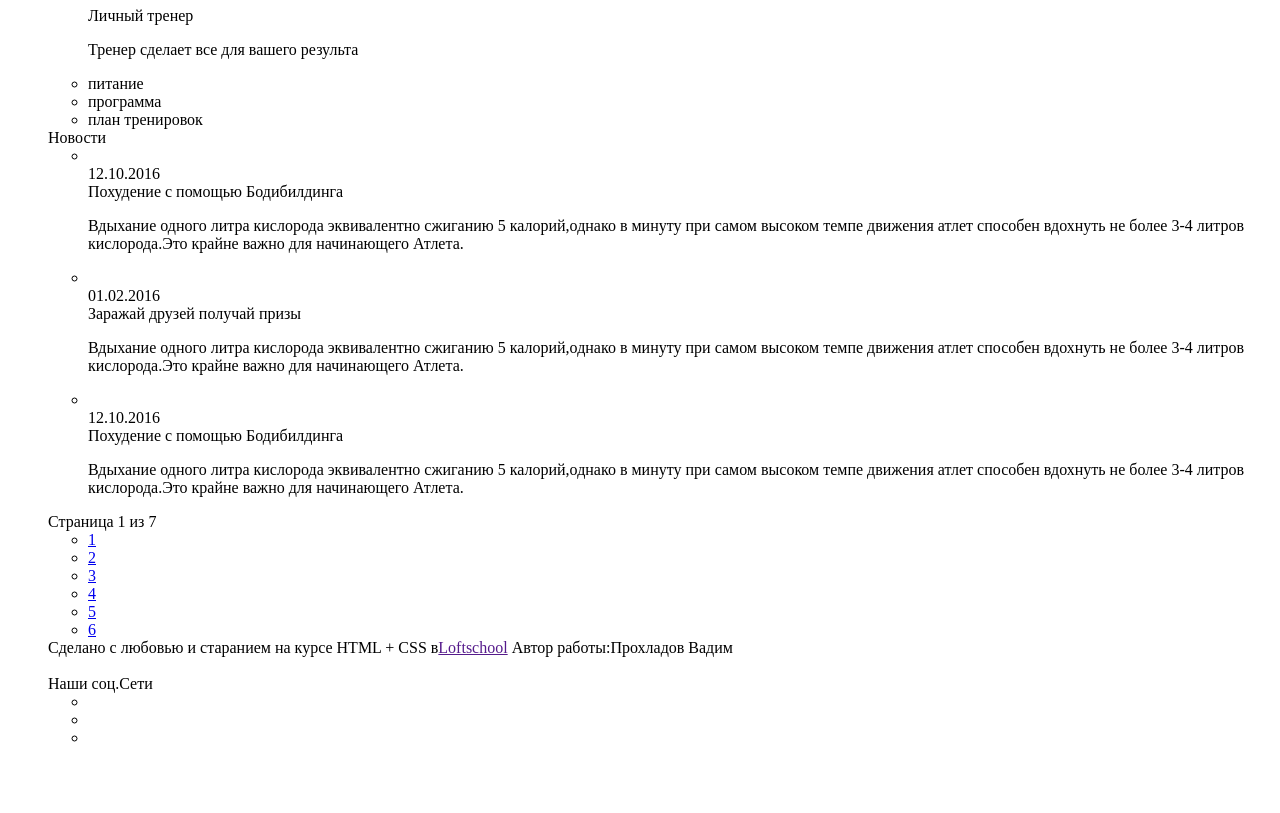
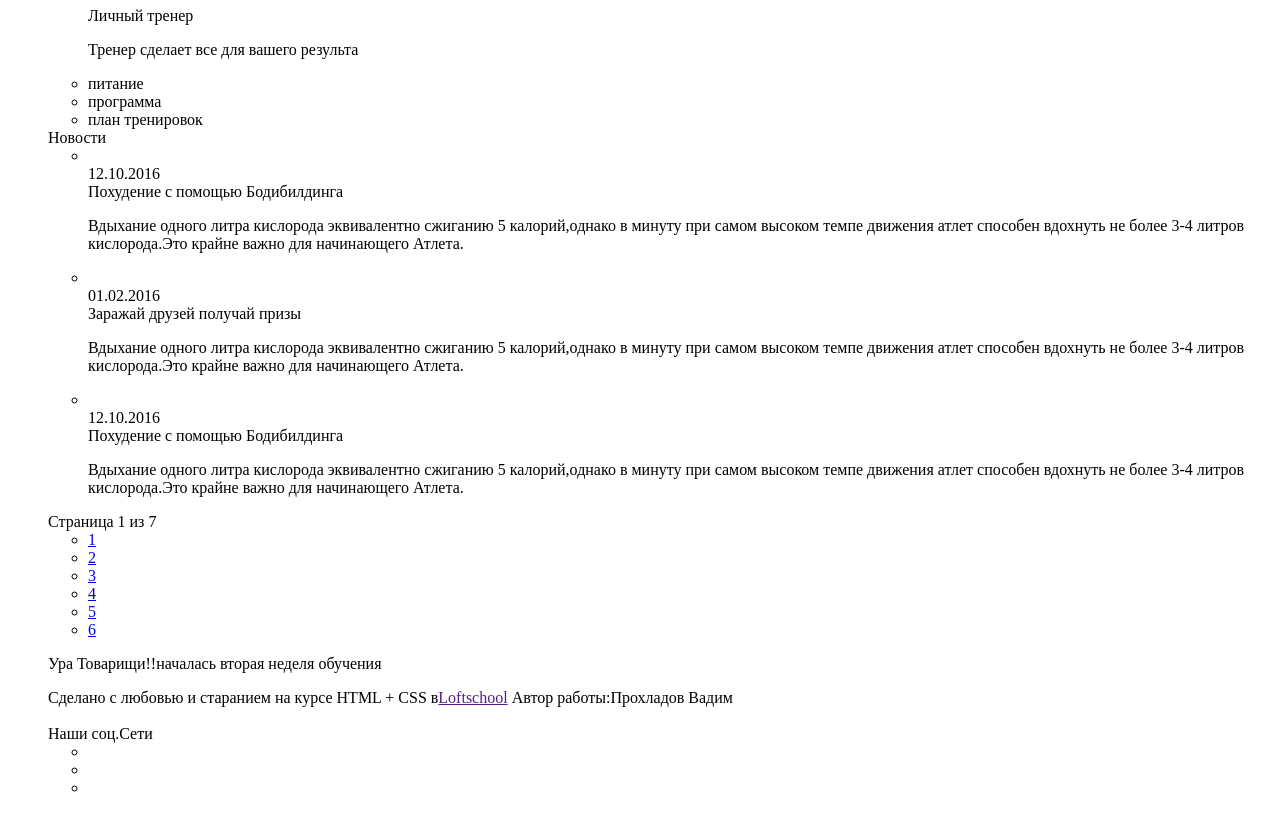
Before and after one commit to vahzatsaava/Afrodita, a plain HTML site: page index.html in a window 1280 px wide. Shown: the part 608-1421 px from the top of the page. Before the commit the page ends 1371 px from the top, so only its background shows below. Drawn offline with Linux system fonts and the light colour scheme.

Commit message:
add title

```diff
--- a/index.html
+++ b/index.html
@@ -136,6 +136,7 @@
                               </ul>
                               <a href="#"class="pagination__right"></a>
                               </div>
+                              <p>Ура Товарищи!!началась вторая неделя обучения</p>
 
                   <footer class="footer">
                       <div class="copyright">
```
